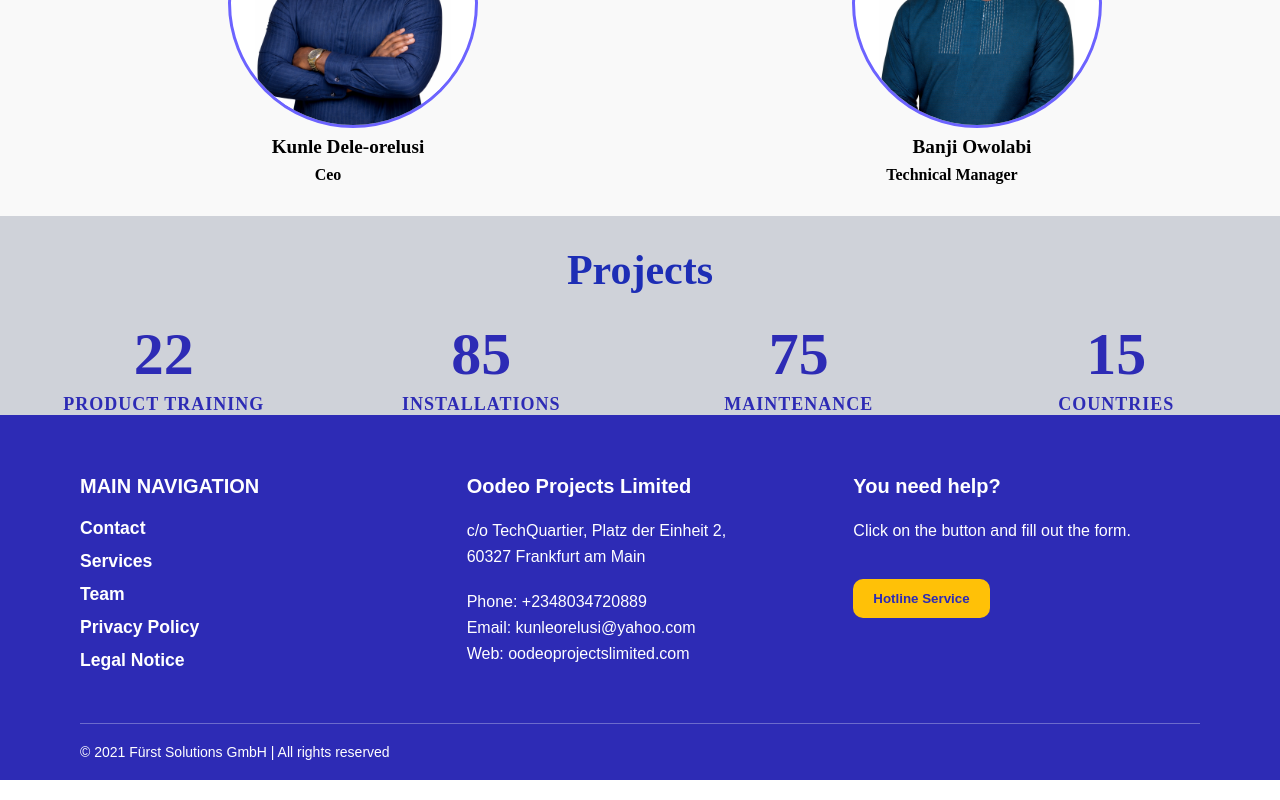
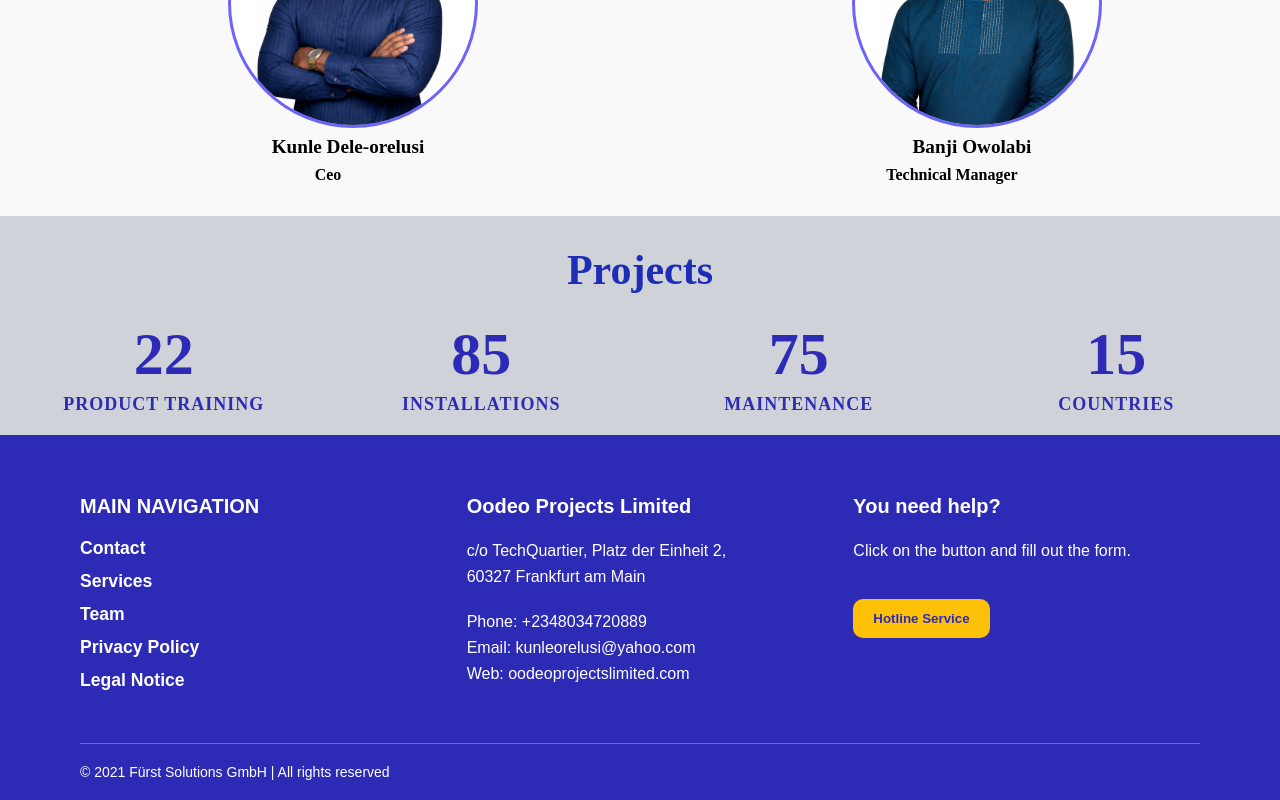
Before and after one commit to Missy86-dev/oodeoprojects, a React (Vite) app: page / in a window 1280 px wide. Shown: the part 2031-2831 px from the top of the page. Built offline with nearby package versions, Linux system fonts and the light colour scheme.

Commit message:
update on stat.css alone

```diff
--- a/src/components/stat.css
+++ b/src/components/stat.css
@@ -1,6 +1,6 @@
 .stats {
   background-color: #cfd2d9;
-  padding: 30px 20px 0;   /* bottom 0 removes gap before footer */
+  padding: 30px 20px 20px;   /* bottom 0 removes gap before footer */
   text-align: center;
   margin-bottom: 0;       /* closes space above footer */
 }
```
